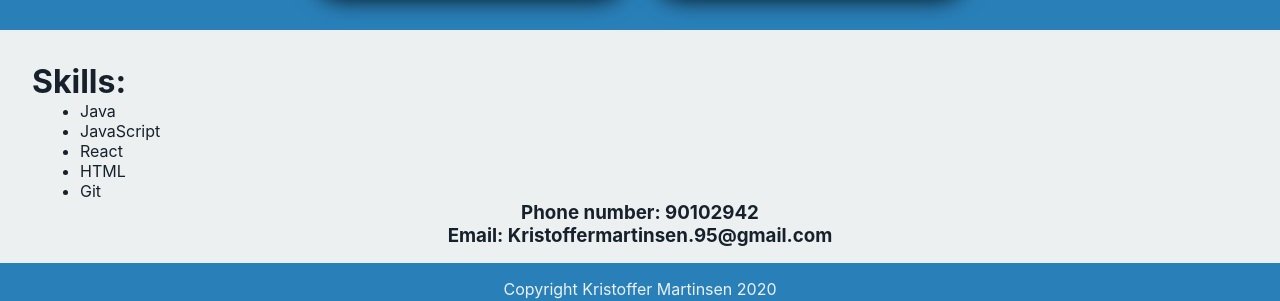
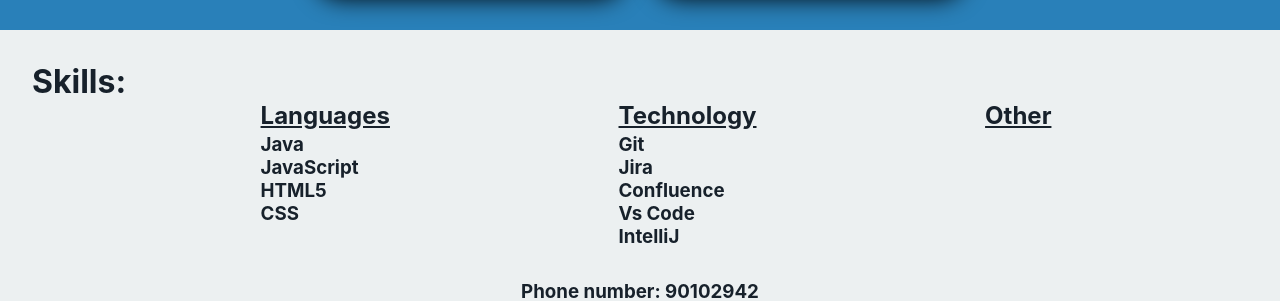
Before and after one commit to Kristoffer-Martinsen/home-page, a React (Create React App) app: page / in a window 1280 px wide. Shown: the part 1104-1405 px from the top of the page. Built offline with nearby package versions, Linux system fonts and the light colour scheme.

Commit message:
Updated Skills section
Added 3 categories in Skills. Updated CSS to reflect this

```diff
--- a/src/Components/Skills.js
+++ b/src/Components/Skills.js
@@ -5,13 +5,25 @@ function Skills() {
     return(
         <div className="Skills">
             <h1>Skills:</h1>
-            <ul>
-                <li>Java</li>
-                <li>JavaScript</li>
-                <li>React</li>
-                <li>HTML</li>
-                <li>Git</li>
-            </ul>
+            <div className="Languages">
+                <h2>Languages</h2>
+                <h3>Java</h3>
+                <h3>JavaScript</h3>
+                <h3>HTML5</h3>
+                <h3>CSS</h3>
+            </div>
+            <div className="Technology">
+                <h2>Technology</h2>
+                <h3>Git</h3>
+                <h3>Jira</h3>
+                <h3>Confluence</h3>
+                <h3>Vs Code</h3>
+                <h3>IntelliJ</h3>
+            </div>
+            <div className="Other">
+                <h2>Other</h2>
+
+            </div>
         </div>
     )
 }
--- a/src/Stylesheets/Skills.css
+++ b/src/Stylesheets/Skills.css
@@ -1,7 +1,17 @@
 .Skills {
+    display: flex;
+    flex-direction: row;
+    flex-wrap: wrap;
+    justify-content: space-evenly;
     padding-left: 2rem;
+    margin-bottom: 2rem;
 }
 
-.Skills ul {
-    padding-left: 3rem;
+.Skills h1 {
+    width: 100%;
 }
+
+.Skills h2 {
+    text-decoration: underline;
+    margin-bottom: 0.2rem;
+}
```
